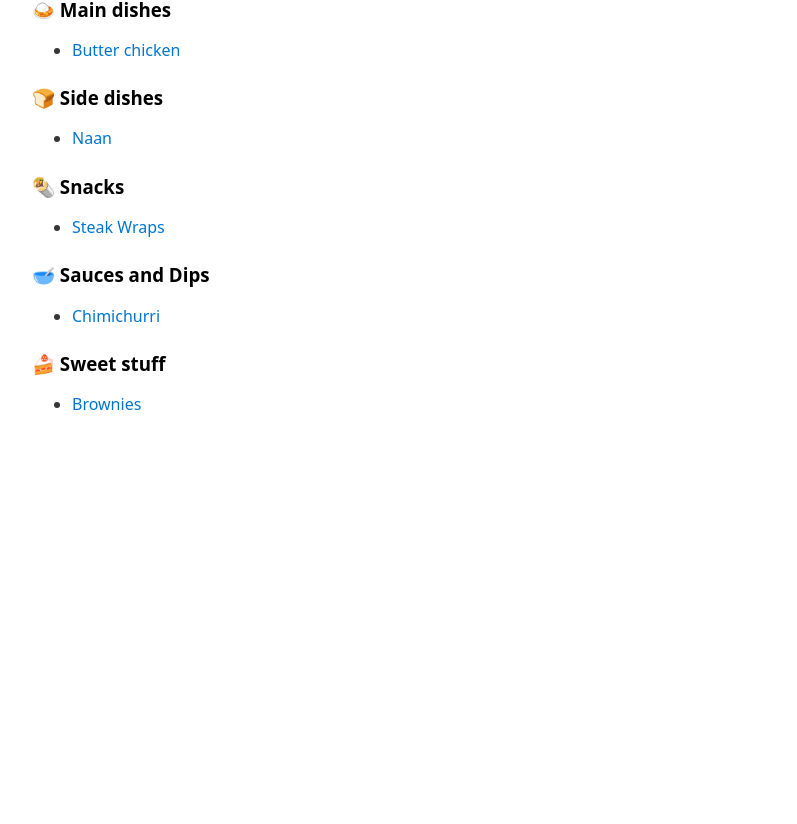
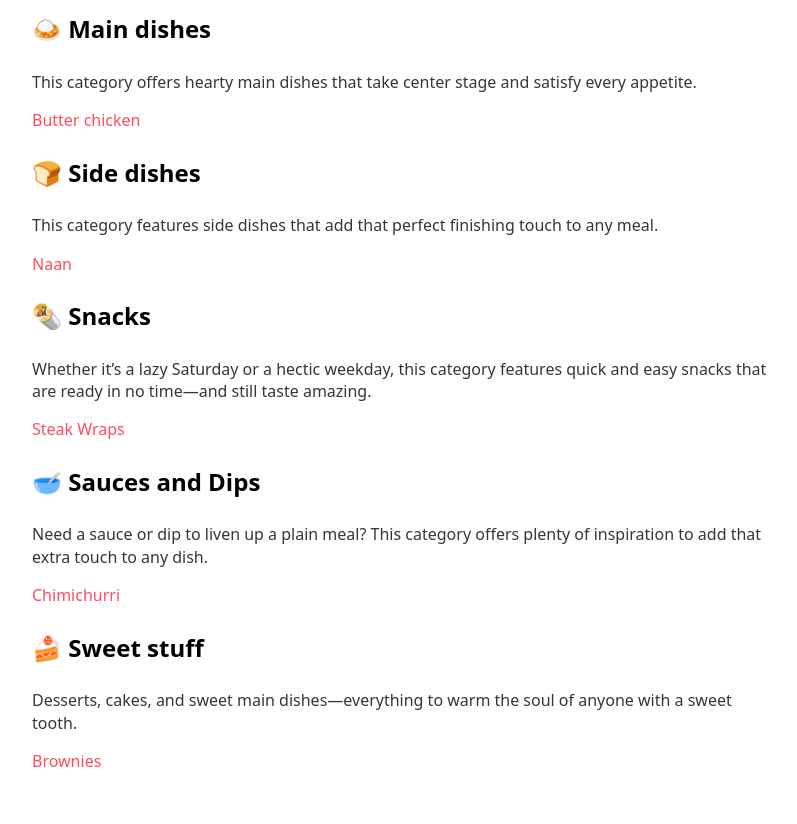
Before and after one commit to printerboi/recipes, a website: page index.html in a window 1280 px wide. Shown: the part 85-909 px from the top of the page, without its empty margins (234-1031 px from the left). Before the commit the page ends 800 px from the top, so only its background shows below. Drawn offline with Linux system fonts and the light colour scheme.

Commit message:
fix: Reworked recipe page style. Added images for chimichurri and steak wraps

```diff
--- a/index.html
+++ b/index.html
@@ -85,6 +85,25 @@
 
         #image-container p img {
             border-radius: 8px;
+        }
+
+        #recipe-list > h2 {
+            margin-bottom: 20px;
+            padding-bottom: 5px;
+            font-weight: bold;
+        }
+
+        #recipe-list > ul {
+            padding-left: 0px;
+        }
+
+
+        #recipe-list > ul > li {
+            list-style: none;
+        }
+
+        a {
+            color: #ff4c61;
         }
 
         @media print, screen and (min-width: 600px) {
--- a/recipes.md
+++ b/recipes.md
@@ -1,21 +1,21 @@
-## Recipes
+# Recipes
 
-### 🍛 Main dishes
-
+## 🍛 Main dishes
+This category offers hearty main dishes that take center stage and satisfy every appetite.
 - [Butter chicken](?recipe=butter-chicken)
 
-### 🍞 Side dishes
-
+## 🍞 Side dishes
+This category features side dishes that add that perfect finishing touch to any meal.
 - [Naan](?recipe=naan)
 
-### 🌯 Snacks
-
+## 🌯 Snacks
+Whether it’s a lazy Saturday or a hectic weekday, this category features quick and easy snacks that are ready in no time—and still taste amazing.
 - [Steak Wraps](?recipe=steak-wraps)
 
-### 🥣 Sauces and Dips
-
+## 🥣 Sauces and Dips
+Need a sauce or dip to liven up a plain meal? This category offers plenty of inspiration to add that extra touch to any dish.
 - [Chimichurri](?recipe=chimichurri)
 
-### 🍰 Sweet stuff
-
+## 🍰 Sweet stuff
+Desserts, cakes, and sweet main dishes—everything to warm the soul of anyone with a sweet tooth.
 - [Brownies](?recipe=brownies)
```
Also changed, not shown: recipes/chimichurri.md (+1 -1 lines), recipes/steak-wraps.md (+1 -1 lines), images/Chimichurri.jpeg (added), images/steak-wraps.jpeg (added).
